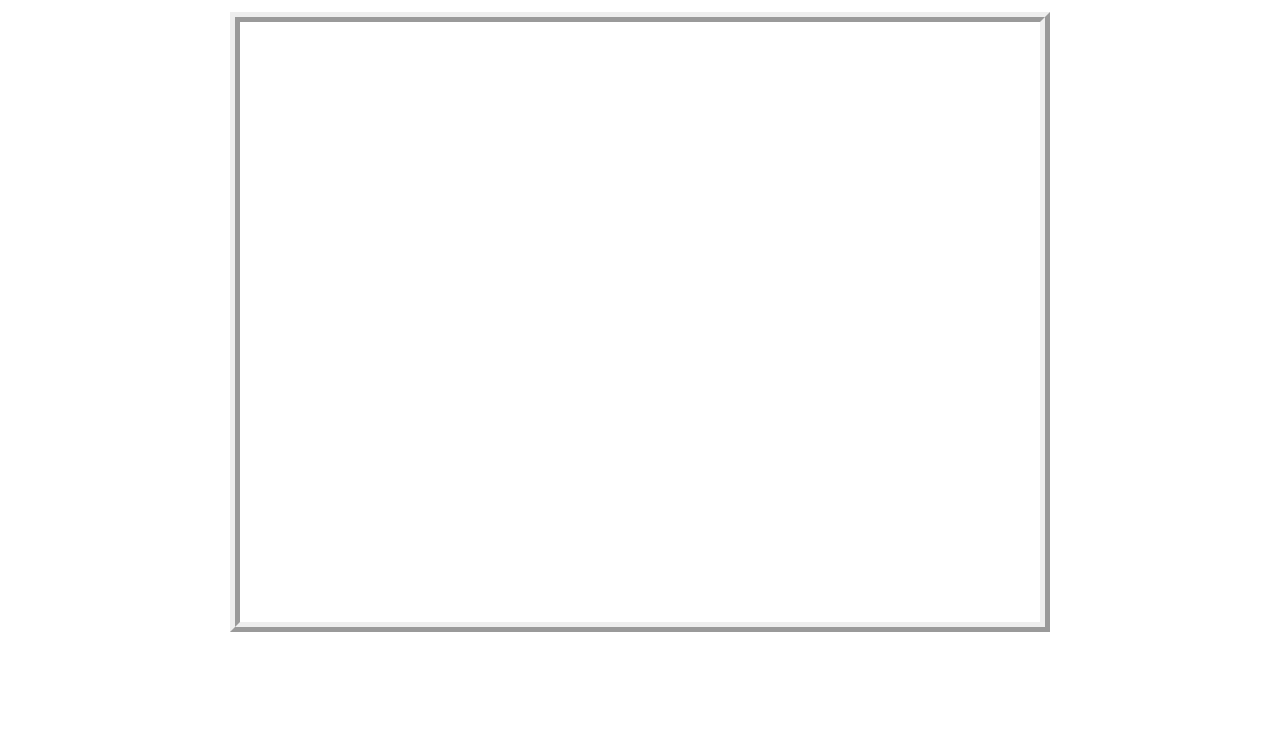
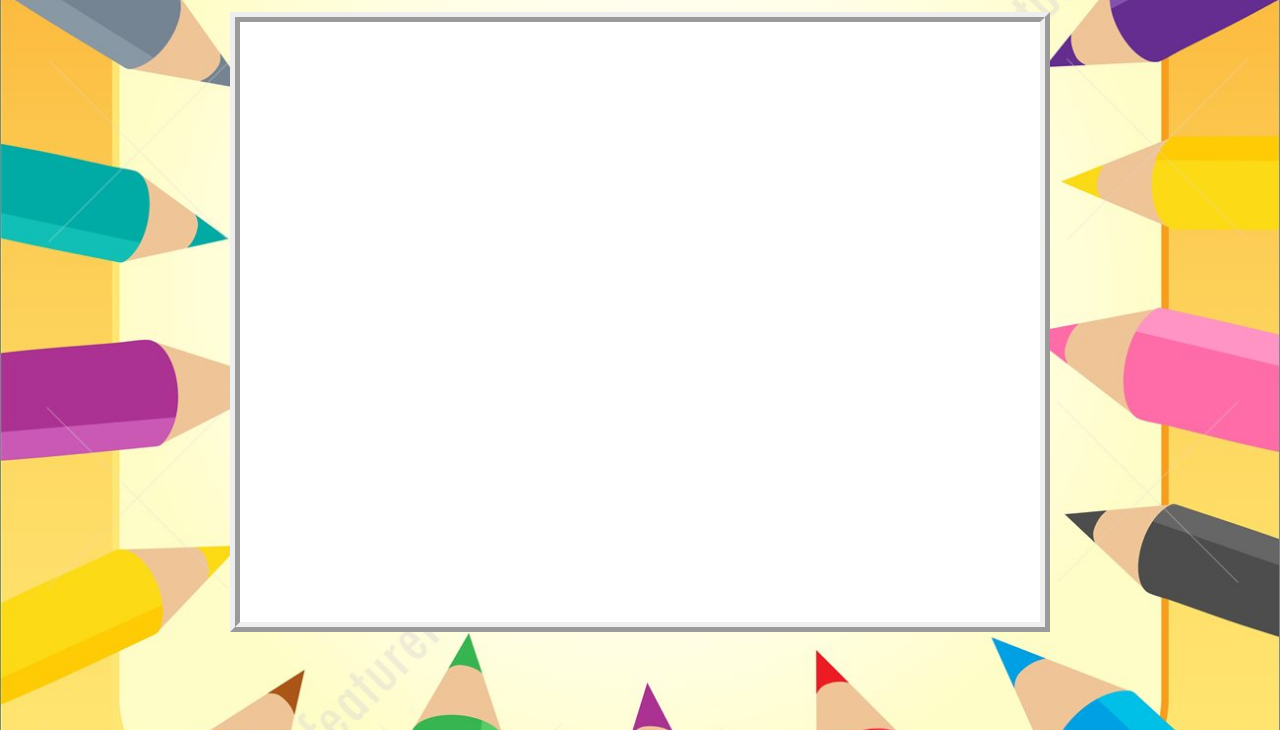
Before and after one commit to ISHANSOMANI/C82-Project, a plain HTML site: page index.html in a window 1280 px wide. Shown: the part 70-800 px from the top of the page. Drawn offline with Linux system fonts and the light colour scheme.

Commit message:
Add files via upload

```diff
--- a/index.html
+++ b/index.html
@@ -6,7 +6,7 @@
 </script>
 
 </head>
-<body class="body_backgorund">
+<body class="body_background">
 
 <div align  ="center">
 <h1>Circle Line</h1>
--- a/style.css
+++ b/style.css
@@ -1,5 +1,5 @@
-body_backgorund {
-    background-image: url(bg1.jpg);
+.body_background {
+    background-image: url("bg1.jpg");
     background-position: center;
     background-size: cover;
   }
```
